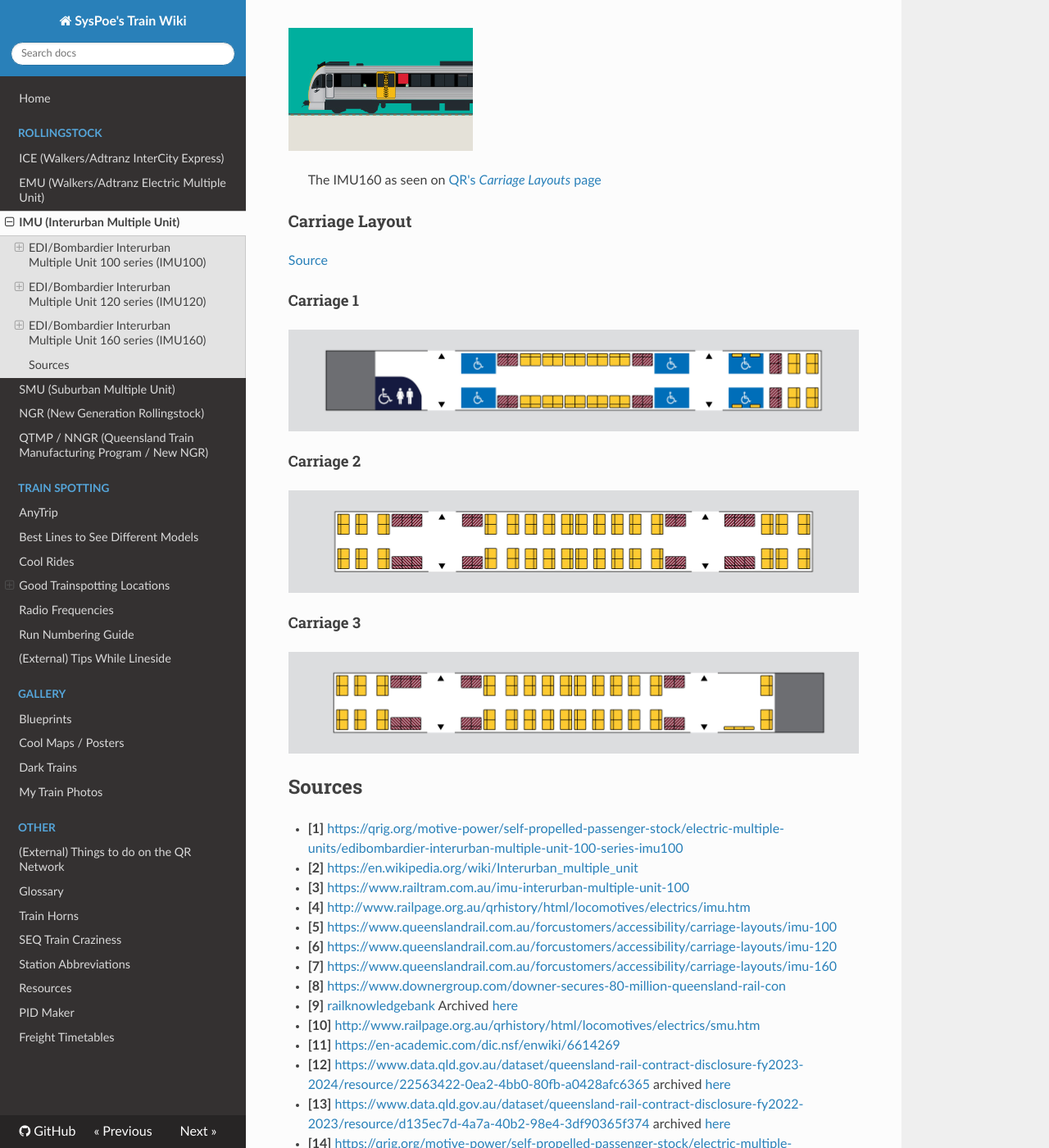
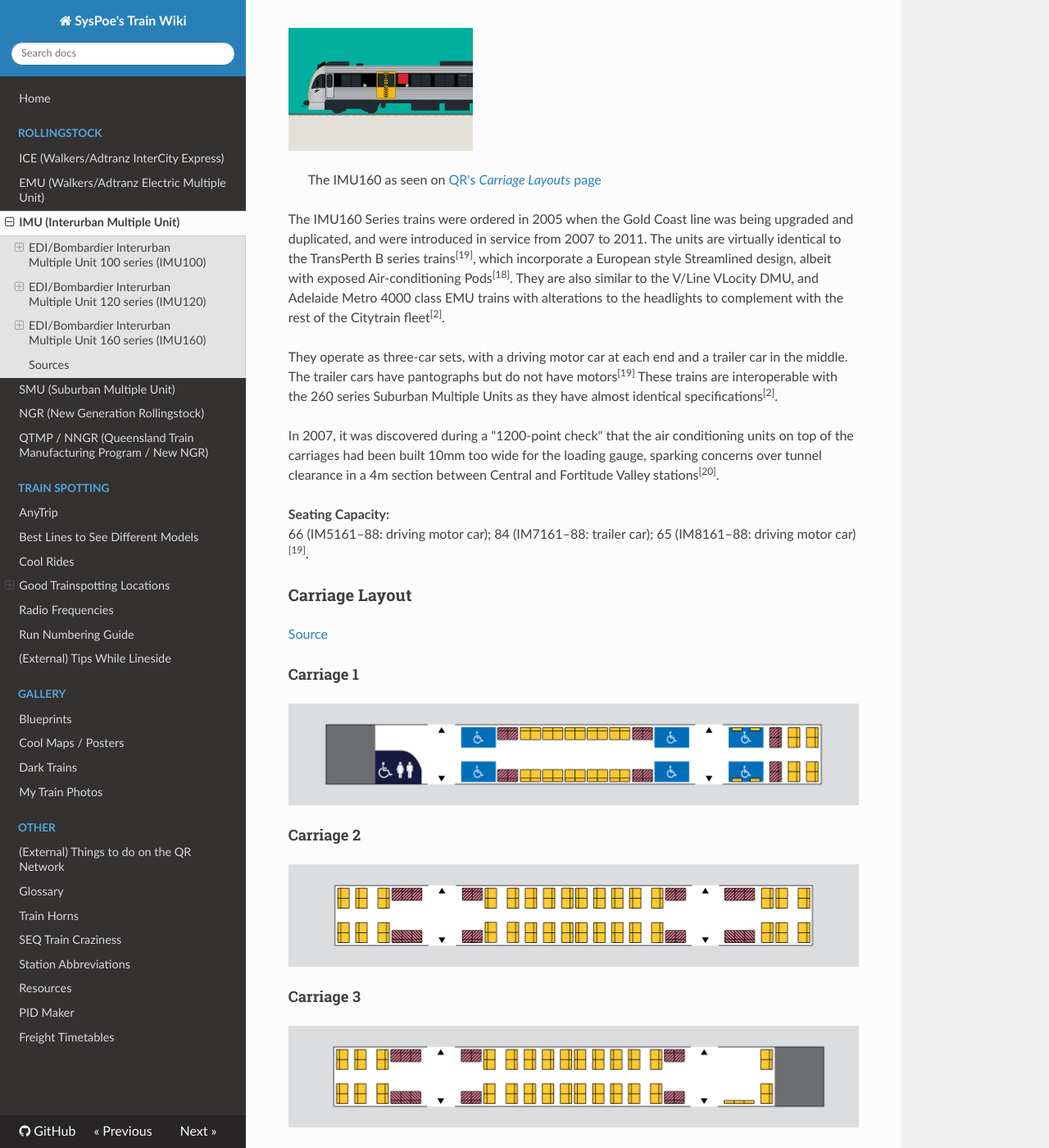
Before and after one commit to SysPoe/train-wiki, an MkDocs documentation site: the page built from docs/Rollingstock/IMU.md, in a window 1280 px wide and 1400 px high, scrolled down 4878 px. Shown: the whole window at 82% size. Built offline with MkDocs 1.6.1, drawn with Linux system fonts in a browser that asks for light colours; nearby versions of some CDN libraries; some of the changed text lies outside the part shown.

Commit message:
Update IMU

```diff
--- a/docs/Rollingstock/IMU.md
+++ b/docs/Rollingstock/IMU.md
@@ -55,7 +55,7 @@ While the IMU100s and IMU120s can be used together to form 6-car sets, they no l
 
 In order to keep the auxiliary converters and systems online through neutral sections of track, IMU120s and SMU220s automatically apply a small amount of regenerative braking while traversing sections at speeds above 20km/h. This reduces the need to rely on the battery system and is also the reason why they maintain full lighting and air conditioning compared to other units in the fleet. However, this can produce a nasty shudder through the train at speeds around 40-60km/h which is mostly unpreventable and varys depending on the unit<sup>\[15\]</sup>.
 
-**Seat Capacity**:<br>
+**Seating Capacity**:<br>
 76 (IM5121–4: driving motor car); 80 (IM7121–4: trailer car); 59 (IM8121–4: driving motor car)<sup>\[16\]</sup>
 
 ### Timeline
@@ -109,6 +109,16 @@ In order to keep the auxiliary converters and systems online through neutral sec
 
 > The IMU160 as seen on [QR's _Carriage Layouts_ page](https://www.queenslandrail.com.au/forcustomers/accessibility/carriage-layouts)
 
+
+The IMU160 Series trains were ordered in 2005 when the Gold Coast line was being upgraded and duplicated, and were introduced in service from 2007 to 2011. The units are virtually identical to the TransPerth B series trains<sup>\[19\]</sup>, which incorporate a European style Streamlined design, albeit with exposed Air-conditioning Pods<sup>\[18\]</sup>. They are also similar to the V/Line VLocity DMU, and Adelaide Metro 4000 class EMU trains with alterations to the headlights to complement with the rest of the Citytrain fleet<sup>\[2\]</sup>.
+
+They operate as three-car sets, with a driving motor car at each end and a trailer car in the middle. The trailer cars have pantographs but do not have motors<sup>\[19\]</sup> These trains are interoperable with the 260 series Suburban Multiple Units as they have almost identical specifications<sup>\[2\]</sup>.
+
+In 2007, it was discovered during a "1200-point check" that the air conditioning units on top of the carriages had been built 10mm too wide for the loading gauge, sparking concerns over tunnel clearance in a 4m section between Central and Fortitude Valley stations<sup>\[20\]</sup>.
+
+**Seating Capacity:**<br>
+66 (IM5161–88: driving motor car); 84 (IM7161–88: trailer car); 65 (IM8161–88: driving motor car)<sup>\[19\]</sup>.
+
 ### Carriage Layout
 
 [Source](https://www.queenslandrail.com.au/forcustomers/accessibility/carriage-layouts/imu-160)
@@ -124,6 +134,11 @@ In order to keep the auxiliary converters and systems online through neutral sec
 #### Carriage 3
 
 ![](../media/Layouts/IMU160_C.jpg)
+
+### IMU160 Virtual Tour
+<iframe width="400" height="240" src="https://my.matterport.com/show/?m=b2NXFEAnhyA" frameborder="0" allowfullscreen allow="xr-spatial-tracking" title="Virtual Tour"></iframe>
+
+See: [https://www.queenslandrail.com.au/Customers/Accessibility/Site%20Assets/Virtual%20Tours/IMU.html](https://www.queenslandrail.com.au/Customers/Accessibility/Site%20Assets/Virtual%20Tours/IMU.html)
 
 ## Sources
 
@@ -144,3 +159,6 @@ In order to keep the auxiliary converters and systems online through neutral sec
 - **\[15\]** [https://www.reddit.com/r/BrisbaneTrains/comments/1hikjzi/comment/m321aky](https://www.reddit.com/r/BrisbaneTrains/comments/1hikjzi/comment/m321aky)
 - **\[16\]** [https://www.railtram.com.au/imu-interurban-multiple-unit-120](https://www.railtram.com.au/imu-interurban-multiple-unit-120)
 - **\[17\]** [https://qtenders.epw.qld.gov.au/qtenders/tender/display/tender-details.do?CSRFNONCE=2FBE6ED066A0345628B4CB1E58AE282F&id=51072&action=display-tender-details](https://qtenders.epw.qld.gov.au/qtenders/tender/display/tender-details.do?CSRFNONCE=2FBE6ED066A0345628B4CB1E58AE282F&id=51072&action=display-tender-details)
+- **\[18\]** [https://qrig.org/motive-power/self-propelled-passenger-stock/electric-multiple-units/edibombardier-interurban-multiple-unit-160-series-imu160](https://qrig.org/motive-power/self-propelled-passenger-stock/electric-multiple-units/edibombardier-interurban-multiple-unit-160-series-imu160)
+- **\[19\]** [https://www.railtram.com.au/imu-interurban-multiple-unit-160](https://www.railtram.com.au/imu-interurban-multiple-unit-160)
+- **\[20\]** [https://web.archive.org/web/20110811094831/http://www.couriermail.com.au/news/queensland/bungle-halts-trains/story-e6freoof-1111113052829](https://web.archive.org/web/20110811094831/http://www.couriermail.com.au/news/queensland/bungle-halts-trains/story-e6freoof-1111113052829) archived from [the original](http://www.couriermail.com.au/news/queensland/bungle-halts-trains/story-e6freoof-1111113052829)
```
